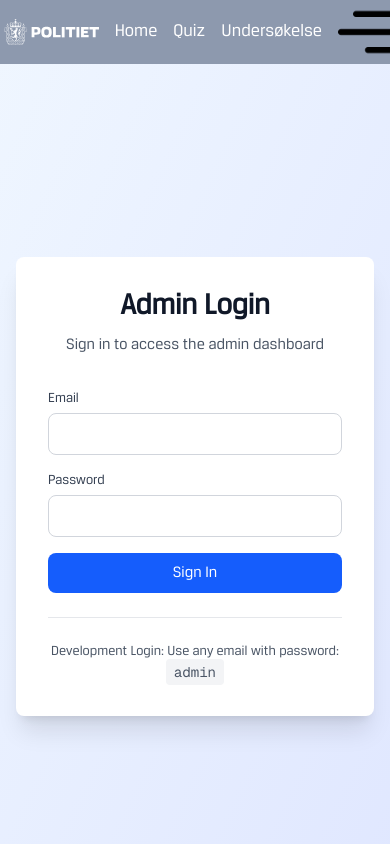
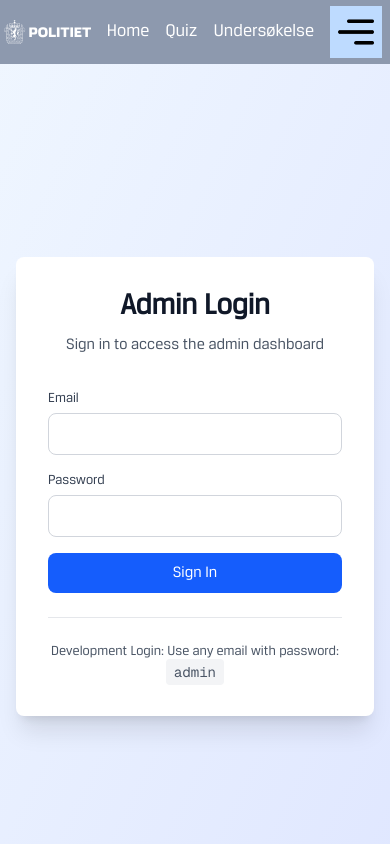
Before and after one commit to TBL007/Delbart-Kampanje, a Next.js app: page /api/auth/signin in a window 390 px wide. Shown: the top 844 px of the page. Built offline with nearby package versions, Linux system fonts and the light colour scheme; no server answers.

Commit message:
litt styling og content adding

```diff
--- a/app/Components/Nav.tsx
+++ b/app/Components/Nav.tsx
@@ -1,16 +1,38 @@
 "use client"
 
 import Link from "next/link"
-import { useEffect, useState } from "react"
+import { useEffect, useState, useRef } from "react"
 import { useSession, signOut } from "next-auth/react"
 
 export default function Nav() {
     const { data: session, status } = useSession()
-    const [burger, setBurger] = useState(false)
+    const [burger, setBurger] = useState(true)
+    const [isMobile, setIsMobile] = useState(false)
+    const buttonRef = useRef<HTMLButtonElement>(null)
 
     useEffect(() => {
-        setBurger(window.matchMedia("(min-width: 768px)").matches)
+        const mediaQuery = window.matchMedia("(max-width: 768px)")
+        setIsMobile(mediaQuery.matches)
+
+        const handler = (e: MediaQueryListEvent) => {
+            setIsMobile(e.matches)
+            if (!e.matches) setBurger(false)
+        }
+
+        mediaQuery.addEventListener("change", handler)
+        return () => mediaQuery.removeEventListener("change", handler)
     }, [])
+
+    const handleToggle = () => {
+        console.log("Toggle clicked, burger state:", burger)
+        setBurger(prev => !prev)
+    }
+
+    const handleTouchStart = (e: React.TouchEvent) => {
+        e.preventDefault()
+        console.log("Touch detected")
+        handleToggle()
+    }
     const publicLinks = [
         {
             href: "/",
@@ -44,18 +66,17 @@ export default function Nav() {
                     <img src={"/Politiet_logo_hvit.svg"} width={100} className="sm:w-[180px] w-[100px]" />
                 </Link>
             </div>
-            <div className="flex flex-row items-center mr-2 ">
-
-                    <ul className={`${burger? "" : ""} flex flex-row justify-center md:flex-row text-lg sm:text-2xl md:text-3xl gap-4 items-center p-4 md:p-0`}>
+            <div className="flex flex-row items-center mr-2 relative">
+                <ul  className={`${burger ? "flex" : "hidden"} md:static md:flex md:relative flex-row justify-center text-lg sm:text-2xl bg-foreground md:bg-none md:text-3xl gap-4 items-center p-4 md:p-0 md:gap-6 w-full md:w-auto`}>
                     {allLinks.map((link, ndx) => (
-                            <Link key={ndx} href={link.href} className="flex justify-center text-center">
+                        <Link key={ndx} href={link.href} className="flex justify-center text-center w-full md:w-auto">
                             <h3 className="text-center hover:text-blue-300">{link.tekst}</h3>
                         </Link>
                     ))}
                     {status === "authenticated" && (
                         <button
                             onClick={() => signOut()}
-                                className="text-red-500 hover:text-red-400"
+                            className="text-red-500 hover:text-red-400 w-full md:w-auto"
                         >
                             Sign Out
                         </button>
@@ -63,9 +84,16 @@ export default function Nav() {
 
                 </ul>
 
-
-                <button type="button" onClick={() => setBurger(!burger)} className="md:hidden w-auto shrink-0 z-20">
-                    <img src={"/burger.png"} width={40} height={40} className="w-[60px] h-[60px] shrink-0" />
+               <button
+                    ref={buttonRef}
+                    onClick={handleToggle}
+                    onTouchStart={handleTouchStart}
+                    className={`${burger ? "bg-blue-200" : "bg-none"} p-2 cursor-pointer transition-colors md:hidden select-none relative z-50`}
+                    aria-label="Toggle menu"
+                    type="button"
+                    style={{ touchAction: "manipulation" }}
+                >
+                    <img src={"/burger.png"} width={80} height={80} alt="menu" draggable={false} style={{ pointerEvents: "none", userSelect: "none" }} />
                 </button>
             </div>
         </nav>
--- a/app/admin/studie/page.tsx
+++ b/app/admin/studie/page.tsx
@@ -24,7 +24,7 @@ export default async function Page() {
 
   return (
 
-    <div className='flex flex-col h-screen items-center '>
+    <div className='flex flex-col h-fit min-h-screen items-center '>
       <h1 className='text-4xl mt-2 mb-4'>Studie</h1>
       <section className='flex felx-col grid grid-cols-1 md:grid-cols-2 gap-6'>
 
--- a/app/page.tsx
+++ b/app/page.tsx
@@ -42,7 +42,7 @@ export default async function Page() {
   }
   return (
     <span className='w-dvw overflow-x-hidden'>
-      <section className="flex flex-col items-center justify-center mt-2 ">
+      <section className="flex flex-col items-center justify-center mt-2  ">
         <img className="aspect-16/9 w-full" src={"/splash.avif"} />
         <div className='absolute flex flex-col mb-10 h-fit items-center justify-start px-4'>
         <h2 className="text-3xl sm:text-4xl md:text-5xl lg:text-6xl text-center">
--- a/app/quiz/quiz.tsx
+++ b/app/quiz/quiz.tsx
@@ -37,7 +37,7 @@ export default function Quiz({ questions }: { questions: QuizQuestion[], }) {
     return (
         <section className="min-h-screen flex flex-col items-center mt-2 px-4 py-8">
             <h1 className="text-xl sm:text-2xl md:text-3xl lg:text-4xl mb-4 text-center">{question.question}</h1>
-            <img src={urlFor(question.image).url()} className="w-full sm:w-4/5 md:w-3/5 lg:w-1/2 aspect-16/9" />
+            {question.image? <img src={urlFor(question.image).url()} className="w-full sm:w-4/5 md:w-3/5 lg:w-1/2 aspect-16/9" />: "" }
             <div className="grid grid-cols-2 gap-2 sm:gap-4 mt-6 sm:mt-8 w-full px-2 sm:px-4">
                 {question.answers.map((answer, ndx) => (
                     <button key={ndx} onClick={() => handleCorrect(answer.correct)} className=" hover:text-blue-300 hover:drop-shadow-xl p-2 sm:p-3 rounded ">
--- a/app/studie/studie.tsx
+++ b/app/studie/studie.tsx
@@ -97,7 +97,7 @@ export default function Studie({
               {question.question}
             </h1>
 
-            <div className="flex flex-col sm:flex-row gap-4 sm:gap-6 md:gap-30 text-lg sm:text-2xl md:text-4xl mt-4 sm:mt-6 md:mt-8">
+            <div className="flex flex-col sm:flex-row gap-4 sm:gap-6 md:gap-30 text-lg sm:text-2xl md:text-4xl mt-4 sm:mt-6 md:mt-10">
               {question.options.map((valg, ndx) => (
                 <div
                   key={ndx}
```
Lines whose indentation alone changed are shown as unchanged.
